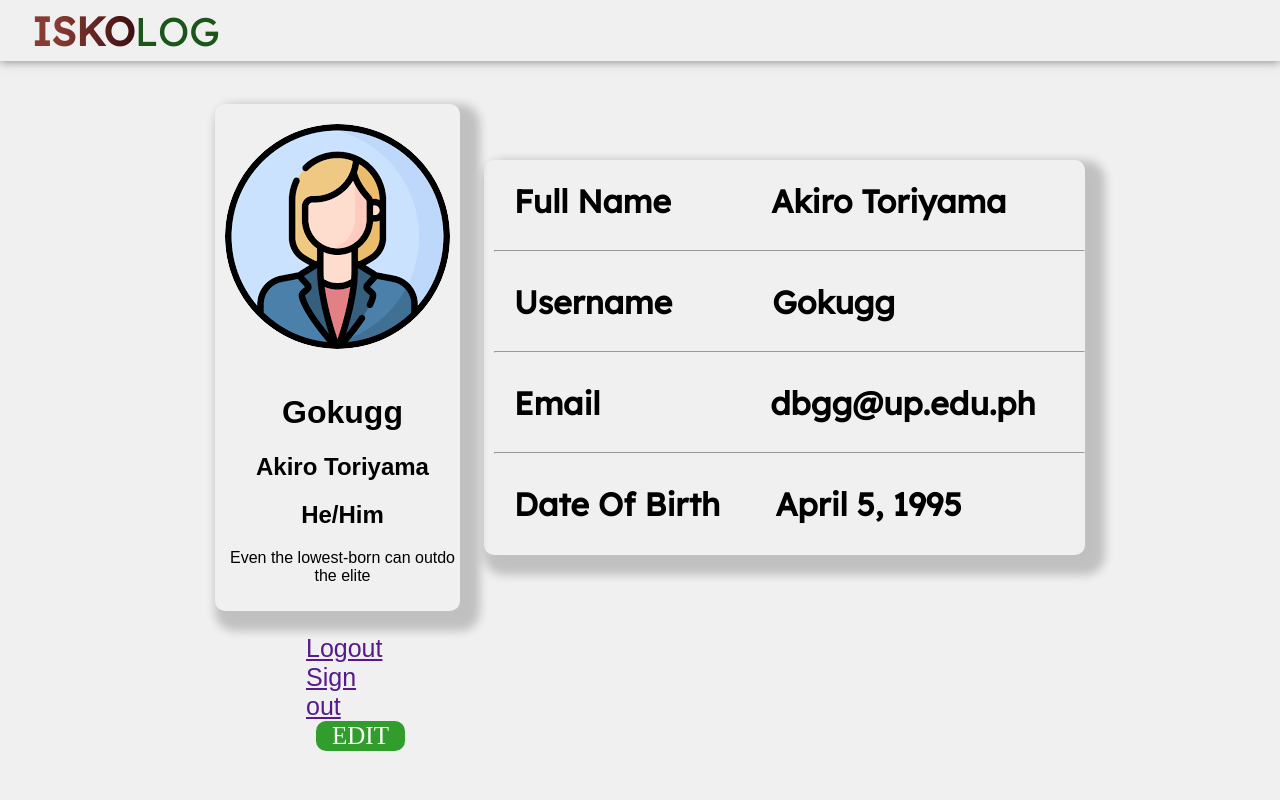
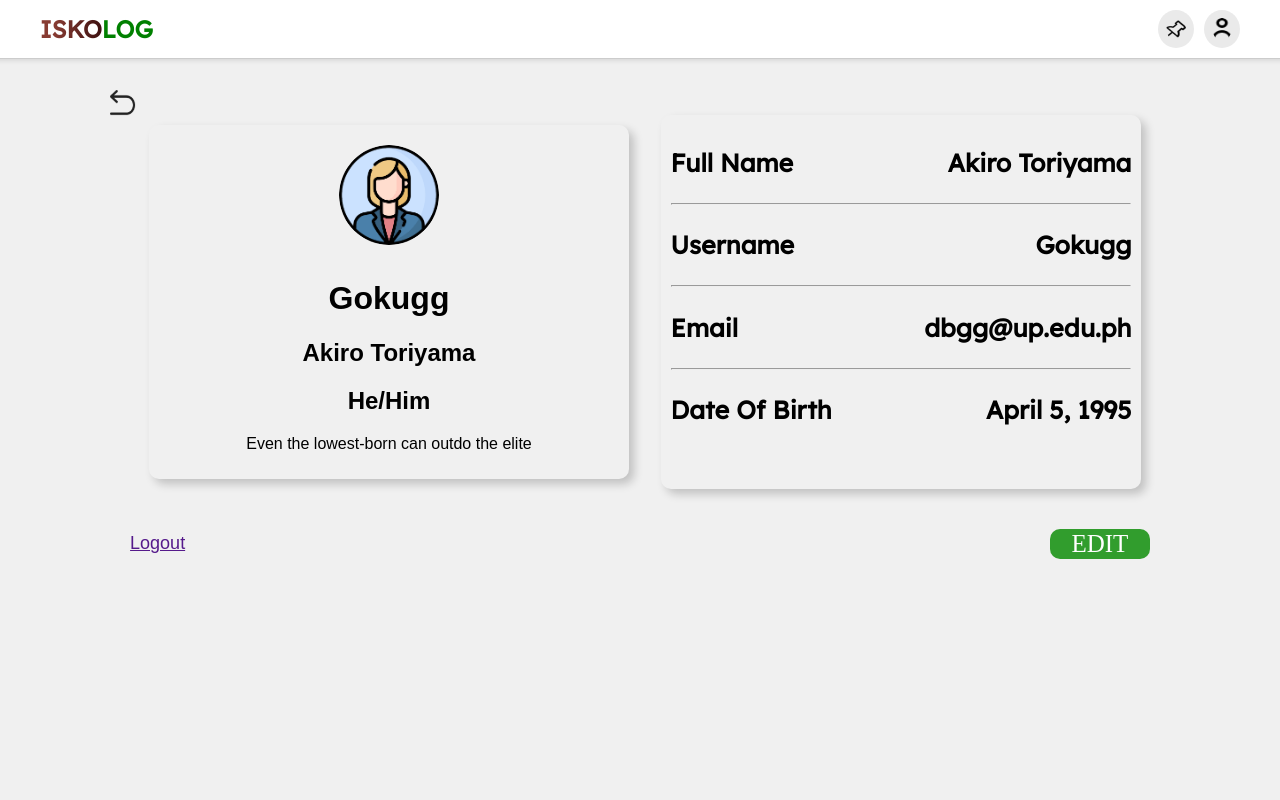
Before and after one commit to El-dawn/finalProject, a PHP site: page /profile.html in a window 1280 px wide. Run offline with PHP 8.4, Linux system fonts and the light colour scheme; some web fonts are replaced.

Commit message:
edited profile html and css

```diff
--- a/profile.html
+++ b/profile.html
@@ -8,29 +8,24 @@
 </head>
 <body>
 
-    <div class="header-container" style="display: block; box-shadow: 0 0 10px rgba(0,0,0,0.5); padding: 0px 0px 10px 10px;">
-        <div class="header">
-            <div class="spacer"></div>
-            <table class="nav-icons" style="width: 100%;">
-                <tr>
-                    <td>
-                        <div class="title-container" style="margin-top: -40px;">
-                            <h1 class="title" style="margin-right: 1160px;">
-                                <span class="isko" style="font-size: 40px;">ISKO</span><span class="log" style="font-size: 40px;">LOG</span>
+    <div class="create-post-header-container">
+        <div class="create-post-header">
+            <h1 class="create-post-title">
+                <span class="create-post-isko">ISKO</span><span class="create-post-log">LOG</span>
             </h1>
+            <div class="create-post-nav-icons">
+                <img src="images/thumbtacks 1pin-icon.png" alt="pin-icon">
+                <img src="images/personprofile-icon.png" alt="profile-icon">
             </div>
-
-                    </td>
-                    <td><img src="images/thumbtacks 1pin-icon.png" alt="pin-icon" style="margin-bottom: 35px;"></td>
-                    <td><img src="images/personprofile-icon.png" alt="" style="margin-bottom: 35px;"></td>
-                </tr>
-            </table>
         </div>
     </div>
 
-    <table style="width: 70%;">
-        <tr>
-            <td style="width: 30%; height: 100%;">
+    <div class="back-container">
+        <img src="images/Vectorback.png" alt="back-icon">
+    </div>
+    <br><br>
+
+    <div class="profile-content">
         <div class="display-container">
             <div class="profile-container">
                 <img src="images/profilepicture-icon.png" alt="Profile picture">
@@ -40,40 +35,35 @@
             <h2 class="pronoun">He/Him</h2>
             <p class="bio">Even the lowest-born can outdo the elite</p>
         </div>
-            </td>
-            <td style="">
+
         <div class="information-container">
             <div class="information">
-                        <div class="name">
-                            <h1 style="margin-left: 20px; margin-right: 100px;">Full Name</h1>
+                <div class="info-row">
+                    <h1>Full Name</h1>
                     <h1>Akiro Toriyama</h1>
                 </div>
                 <hr>
-                        <div class="username">
-                            <h1 style="margin-left: 20px; margin-right: 100px;">Username</h1>
+                <div class="info-row">
+                    <h1>Username</h1>
                     <h1>Gokugg</h1>
                 </div>
                 <hr>
-                        <div class="email">
-                            <h1 style="margin-left: 20px; margin-right: 170px;">Email</h1>
+                <div class="info-row">
+                    <h1>Email</h1>
                     <h1>dbgg@up.edu.ph</h1>
                 </div>
                 <hr>
-                        <div class="dateofbirth">
-                            <h1 style="margin-left: 20px; margin-right: 55px;">Date Of Birth</h1>
+                <div class="info-row">
+                    <h1>Date Of Birth</h1>
                     <h1>April 5, 1995</h1>
                 </div>
             </div>
         </div>
-            </td>
-        </tr>
-    </table>
+    </div>
 
     <div class="editInformation-container">
         <div class="logout">
             <a href="">Logout</a>
-        <div class="signout">
-            <a href="">Sign out</a>
         </div>
         <div class="edit-btn">
             <button>EDIT</button>
--- a/styles.css
+++ b/styles.css
@@ -382,6 +382,8 @@ body, html {
     justify-content: center;
     width: 60%;
 }
+
+
 .special-container {
     display: flex;
     text-align: center;
@@ -420,80 +422,82 @@ body, html {
     box-shadow: 10px 10px 10px 10px rgba(0,0,0,0.2); padding: 0px 0px 10px 10px;
 }
 
-.profile-container img{
-    margin-top: 20px;
-    border-radius: 120px;
-    margin-bottom: 20px;
-    margin-right: 10px;
+.profile-content {
+    display: flex;
+    flex-wrap: wrap;
+    justify-content: space-around;
+    width: 80%;
+    margin: 20px auto;
 }
 
-.information-container{
-    display: block;
+.display-container {
     text-align: center;
     border-radius: 10px;
-    box-shadow: 10px 10px 10px 10px rgba(0,0,0,0.2); padding: 0px 0px 10px 10px;
+    margin: 10px;
+    box-shadow: 5px 5px 10px rgba(0, 0, 0, 0.2);
+    padding: 10px;
+    width: 45%;
 }
 
-.information .name{
-    display: flex;
-    font-family: Lexend, sans-serif;
-}
-.information .username{
-    display: flex;
-    font-family: Lexend, sans-serif;
-}
-.information .email{
-    display: flex;
-    font-family: Lexend, sans-serif;
-}
-.information .dateofbirth{
-    display: flex;
-    font-family: Lexend, sans-serif;
+.profile-container img {
+    margin-top: 10px;
+    border-radius: 120px;
+    margin-bottom: 10px;
+    width: 100px;
+    height: 100px;
 }
 
-.editInformation-container{
-    align-items: center;
-    display: flex;
-    width: 60%;
+.information-container {
+    text-align: center;
+    border-radius: 10px;
+    box-shadow: 5px 5px 10px rgba(0, 0, 0, 0.2);
+    padding: 10px;
+    width: 45%;
 }
 
-.edit-btn button{
+.information .info-row {
+    display: flex;
+    justify-content: space-between;
+    font-family: Lexend, sans-serif;
+    font-size: 14px;
+    margin: 5px 0;
+}
+
+.information h1{
+    font-size: 25px;
+}
+
+.editInformation-container {
+    display: flex;
+    justify-content: center;
+    align-items: center;
+    width: 60%;
+    margin: 20px auto;
+    gap: 110%;
+}
+
+
+.edit-btn button {
     background-color: #319d2d;
     color: white;
     font-family: Dongle;
-    width: 100%;
+    width: 100px;
     font-size: 25px;
     border: none;
     border-radius: 10px;
     cursor: pointer;
-    margin-left: 10px;
-    margin-right: 10px;
+    margin: 0 10px;
 }
 
 .edit-btn button:hover {
     background-color: #20691E;
 }
 
-.logout{
-    font-size: 25px;
-    margin-left: 50px;
-    margin-right: 780px;
+.logout {
+    font-size: 18px;
+    margin: 0 10px;
 }
 
-.logout a:hover{
+.logout a:hover {
     color: #319d2d;
 }
-
-=======
-.signout{;
-    font-size: 25px;
-    margin-left: 60px;
-    margin-right: 800px;
-}
-
-.signout a{;
-}
-
-.signout a:hover{
-    color: #319d2d;
-}
```
Lines whose indentation alone changed are shown as unchanged.
